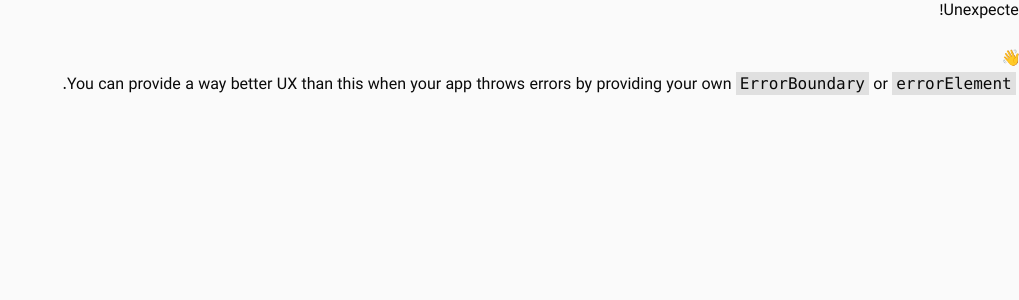
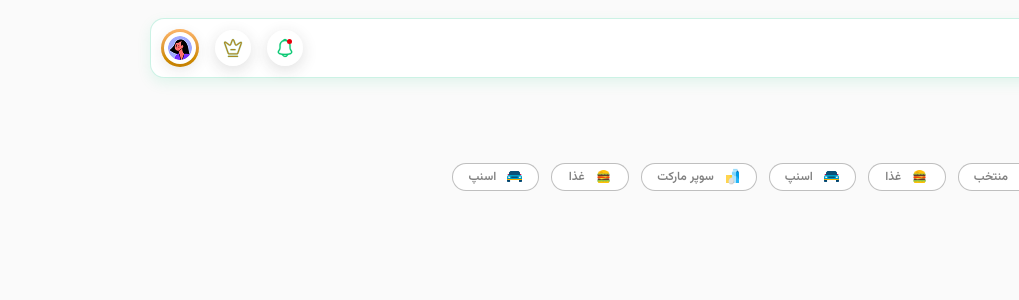
Before and after one commit to mahdimazhabi/club-dashbord, a React (Vite) app: page /plans in a window 1280 px wide. Before the commit this address had no page. Shown: the top 300 px of the page, without its empty margins (261-1280 px from the left). Built offline with nearby package versions, Linux system fonts and the light colour scheme.

Commit message:
finish to page plans

```diff
--- /dev/null
+++ b/src/page/plans/components/ListsPlans.tsx
@@ -0,0 +1,95 @@
+import DisImg from "@/assets/img/discountImg.png";
+import BanerPlansImg from "@/assets/img/BanerPlans.jpg";
+import SliderSearch from "@/shared/components/SliderSearch";
+import { CoinIcon } from "@/assets";
+import { Button } from "@/components/ui/button";
+
+const ListsPlans = () => {
+  return (
+    <section>
+      <div>
+        <div className="flex gap-2 ">
+          <img src={DisImg} alt="dis" width={20} height={20} />
+          <h1 className="text-spidar2 text-[20px] font-bold capitalize">
+            کوپن ها
+          </h1>
+        </div>
+        <p className="text-[#818181] font-normal text-[15px] capitalize">
+          با کوپن‌های اختصاصی، خریدت رو هوشمندانه‌تر کن.
+        </p>
+      </div>
+      <SliderSearch />
+
+      <div
+        className="w-[380px] h-[150px] relative shadow-lg mt-6 bg-white"
+        style={{
+          clipPath: `path("M8 14C8 8.47715 12.4772 4 18 4H40L40.1431 4.33731C42.594 10.1145 50.8553 9.89779 53 4H100.5H123.625H146.75H193H368C373.523 4 378 8.47715 378 14V71V87.75V95.5301V103.376V110.175V121.25V128C378 133.523 373.523 138 368 138H193H146.75H100.5H53C50.8757 132.07 42.5684 131.854 40.1395 137.666L40 138H18C12.4772 138 8 133.523 8 128V121.25V110.175V103.376V95.5301V71V14Z")`,
+          WebkitClipPath: `path("M8 14C8 8.47715 12.4772 4 18 4H40L40.1431 4.33731C42.594 10.1145 50.8553 9.89779 53 4H100.5H123.625H146.75H193H368C373.523 4 378 8.47715 378 14V71V87.75V95.5301V103.376V110.175V121.25V128C378 133.523 373.523 138 368 138H193H146.75H100.5H53C50.8757 132.07 42.5684 131.854 40.1395 137.666L40 138H18C12.4772 138 8 133.523 8 128V121.25V110.175V103.376V95.5301V71V14Z")`,
+          boxShadow:
+            "0px 1px 2px rgba(0,0,0,0.25), 0px 4px 8px rgba(0,0,0,0.05)",
+          overflow: "visible",
+        }}
+      >
+        <div
+          className="absolute top-0 left-0 h-full w-[15%] pointer-events-none flex items-center justify-center"
+          style={{
+            background:
+              "linear-gradient(90deg, #FFBA53 0%, rgba(255, 255, 255, 0) 100%)",
+            clipPath: "inherit",
+            WebkitClipPath: "inherit",
+            zIndex: 10,
+          }}
+        >
+          <span
+            style={{
+              writingMode: "vertical-rl",
+              transform: "rotate(180deg)",
+              color: "#C47F18",
+              fontWeight: "bold",
+              fontSize: "14px",
+              userSelect: "none",
+            }}
+          >
+            سطح طلایی
+          </span>
+        </div>
+
+        <div className="p-2 pl-[15%] relative z-20">
+          <div className="flex items-center gap-2">
+            <div>
+              <img
+                src={BanerPlansImg}
+                alt="plans"
+                width={132}
+                height={84}
+                className="rounded-lg"
+              />
+            </div>
+            <div className="space-y-2">
+              <h1 className="text-[#04864C] font-bold text-sm capitalize">
+                تخفیف ۲۰ درصدی بیمه سرقت
+              </h1>
+              <p className="text-[#A7A7A7] text-xs font-semibold capitalize">
+                ویژه اولین درخواست شما!
+              </p>
+            </div>
+          </div>
+          <div className="flex items-center justify-between mt-2.5">
+            <div className="flex items-center text-white bg-[#0338A1] rounded-2xl w-16 h-6 text-center justify-center gap-1.5">
+              <CoinIcon />
+              <span className="text-xs font-bold">100</span>
+            </div>
+            <Button
+              variant={"link"}
+              className="text-spidar2 underline cursor-pointer"
+            >
+              مشاهده جزییات
+            </Button>
+          </div>
+        </div>
+      </div>
+    </section>
+  );
+};
+
+export default ListsPlans;
--- a/src/routers/routers.tsx
+++ b/src/routers/routers.tsx
@@ -4,6 +4,7 @@
 import Inbox from "@/page/profile/components/Inbox";
 import Support from "@/page/profile/components/Support";
 import DiscountsLayout from "@/shared/layout/discounts/DiscountsLayout";
+import PlanLayout from "@/shared/layout/plan/PlanLayout";
 
 export const AllRouters: RouteObject[] = [
   {
@@ -26,4 +27,8 @@
     path: "/discounts",
     element: <DiscountsLayout />,
   },
+  {
+    path: "/plans",
+    element: <PlanLayout />,
+  },
 ];
--- /dev/null
+++ b/src/shared/layout/plan/PlanLayout.tsx
@@ -0,0 +1,18 @@
+import Header from "@/components/Header";
+import ListsPlans from "@/page/plans/components/ListsPlans";
+
+const PlanLayout = () => {
+  return (
+    <section className="px-4 py-[18px] space-y-4">
+      <header>
+        <Header />
+      </header>
+      <main>
+        <ListsPlans />
+      </main>
+      <footer></footer>
+    </section>
+  );
+};
+
+export default PlanLayout;
```
Also changed, not shown: src/assets/img/BanerPlans.jpg (added), src/assets/img/Rectangle 190.png (added).
